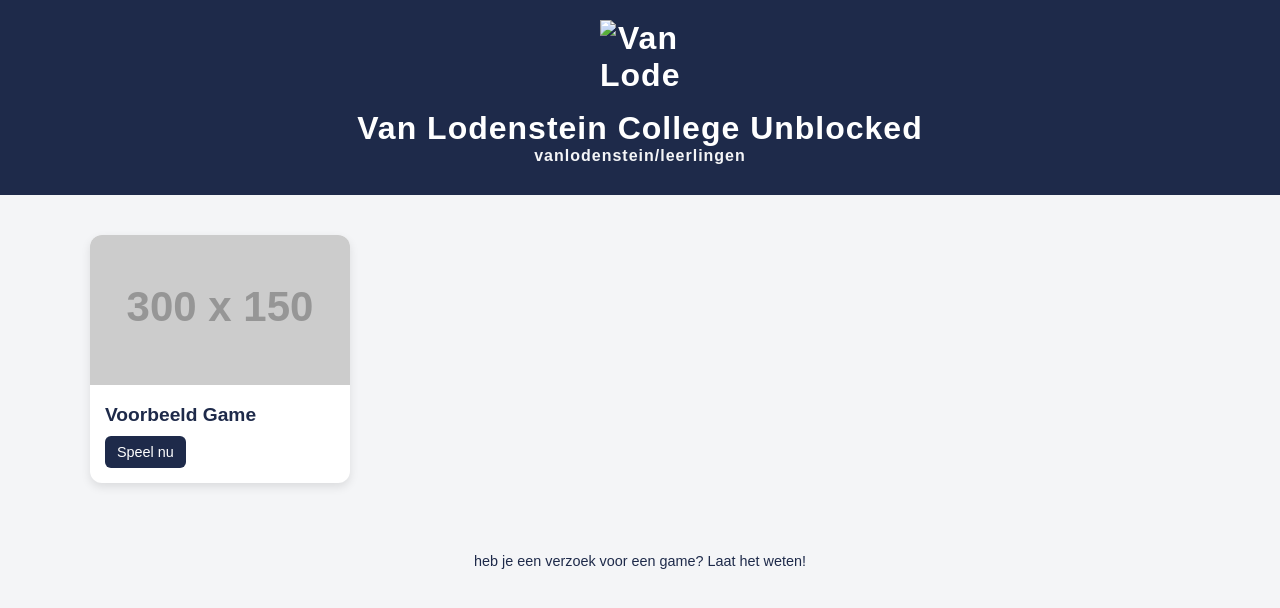
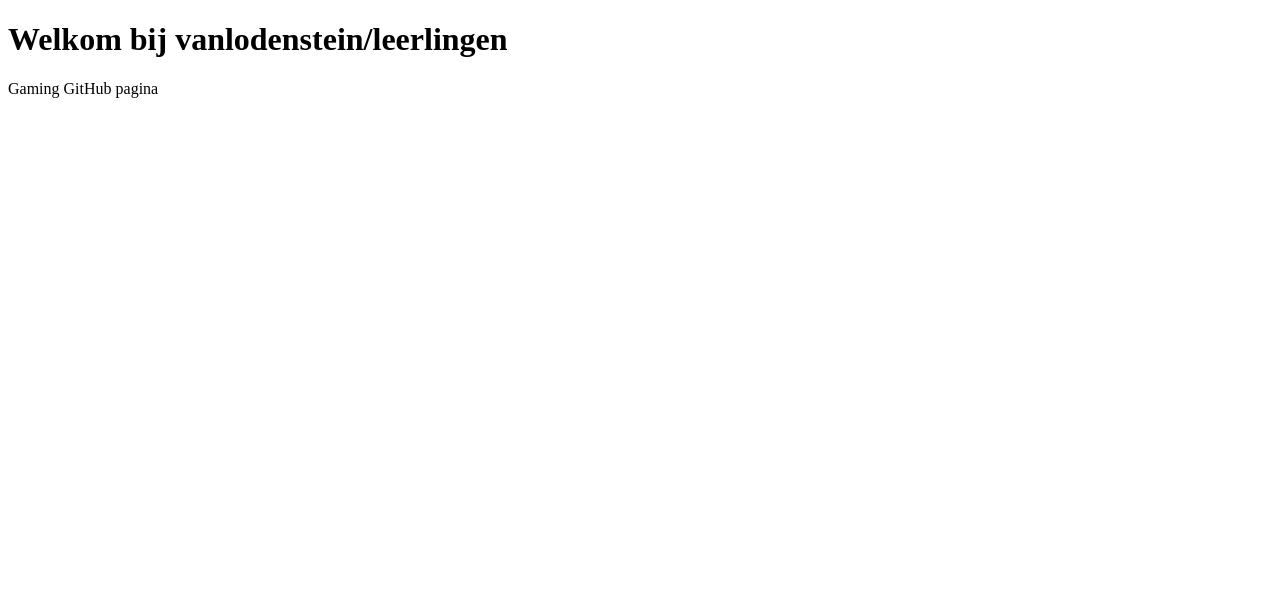
Before and after one commit to VLC-unblocked/VLC-unblocked.github.io, a plain HTML site: page index.html in a window 1280 px wide. Drawn offline with Linux system fonts and the light colour scheme; placeholder pictures from the web are drawn by us.

Commit message:
preview index.html

```diff
--- a/index.html
+++ b/index.html
@@ -2,117 +2,12 @@
 <html lang="nl">
 <head>
   <meta charset="UTF-8" />
-  <meta name="viewport" content="width=device-width, initial-scale=1.0" />
-  <title>Van Lodenstein College Unblocked</title>
-  <style>
-    body {
-      margin: 0;
-      font-family: Arial, sans-serif;
-      background: #f4f5f7;
-      color: #1e2a4a;
-    }
-
-    header {
-      background: #1e2a4a;
-      color: white;
-      padding: 20px;
-      text-align: center;
-      font-size: 2rem;
-      font-weight: bold;
-      letter-spacing: 1px;
-    }
-
-    header img {
-      width: 80px;
-      height: 80px;
-      display: block;
-      margin: 0 auto 10px auto;
-    }
-
-    .sub-header {
-      text-align: center;
-      font-size: 1rem;
-      color: #f4f5f7;
-      margin-bottom: 10px;
-    }
-
-    .container {
-      max-width: 1100px;
-      margin: 30px auto;
-      padding: 10px;
-      display: grid;
-      grid-template-columns: repeat(auto-fill, minmax(250px, 1fr));
-      gap: 20px;
-    }
-
-    .game-card {
-      background: white;
-      border-radius: 12px;
-      box-shadow: 0 4px 10px rgba(0,0,0,0.1);
-      overflow: hidden;
-      transition: transform 0.2s ease;
-    }
-
-    .game-card:hover {
-      transform: translateY(-5px);
-    }
-
-    .game-card img {
-      width: 100%;
-      height: 150px;
-      object-fit: cover;
-    }
-
-    .game-card .info {
-      padding: 15px;
-    }
-
-    .game-card h3 {
-      margin: 0;
-      color: #1e2a4a;
-      font-size: 1.2rem;
-    }
-
-    .game-card a {
-      display: inline-block;
-      margin-top: 10px;
-      padding: 8px 12px;
-      background: #1e2a4a;
-      color: white;
-      text-decoration: none;
-      border-radius: 6px;
-      font-size: 0.9rem;
-    }
-
-    footer {
-      text-align: center;
-      padding: 20px;
-      margin-top: 40px;
-      color: #1e2a4a;
-      font-size: 0.9rem;
-    }
-  </style>
+  <meta name="viewport" content="width=device-width, initial-scale=1" />
+  <title>Gaming GitHub Page</title>
+  <link rel="icon" type="image/png" href="https://user-images.githubusercontent.com/vanlodenstein/leerlingen/gaming-icon.png" />
 </head>
 <body>
-
-<header>
-  <img src="234a174b-2e0a-4255-971d-f04f531a95d7.png" alt="Van Lodenstein Logo">
-  Van Lodenstein College Unblocked
-  <div class="sub-header">vanlodenstein/leerlingen</div>
-</header>
-
-<div class="container" id="gameContainer">
-  <!-- Voorbeeld van een game (verwijderen of dupliceren) -->
-  <div class="game-card">
-    <img src="https://via.placeholder.com/300x150" alt="Game Thumbnail">
-    <div class="info">
-      <h3>Voorbeeld Game</h3>
-      <a href="games/voorbeeld/index.html" target="_blank">Speel nu</a>
-    </div>
-  </div>
-</div>
-
-<footer>heb je een verzoek voor een game? Laat het weten!</footer>
-
+  <h1>Welkom bij vanlodenstein/leerlingen</h1>
+  <p>Gaming GitHub pagina</p>
 </body>
 </html>
```
